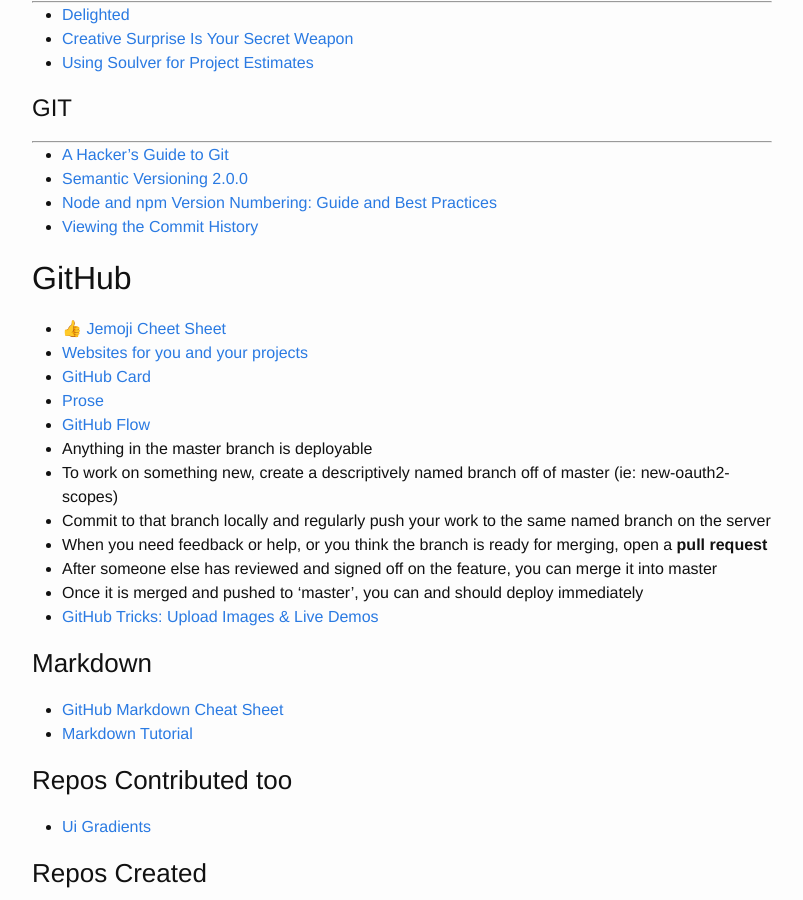
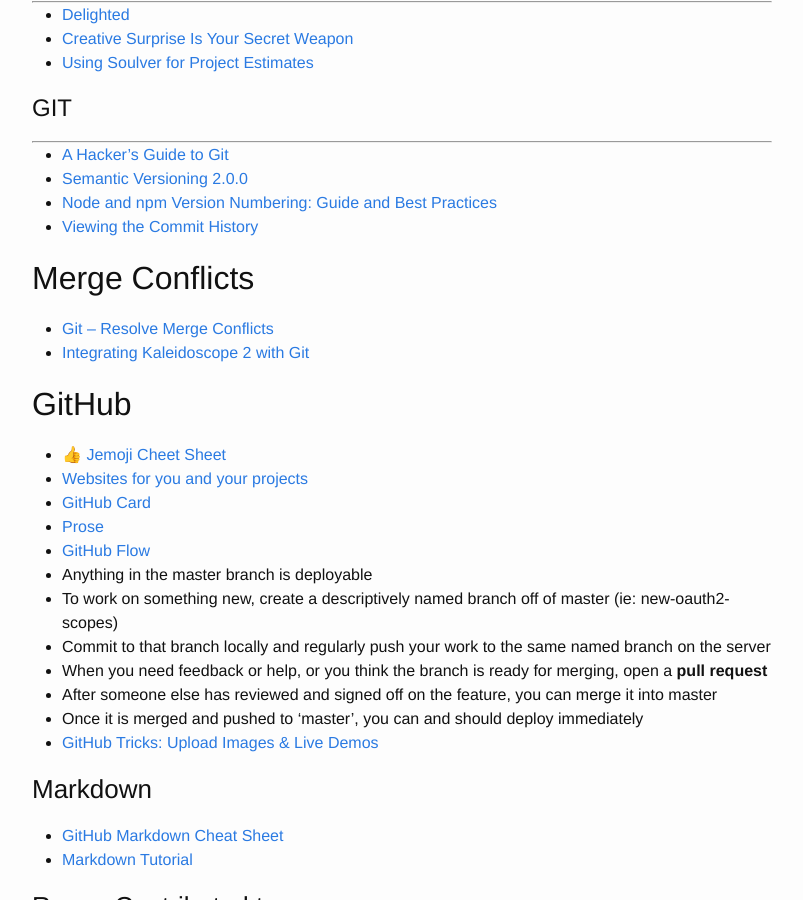
Before and after one commit to brownerd/brownerd.github.io, a Jekyll site: the page built from _posts/2014-10-06-reading-list-2014.md, in a window 1280 px wide and 900 px high, scrolled down 14696 px. Shown: the whole window, without its empty margins (238-1041 px from the left). Built offline with Jekyll 4.4.1, drawn with Linux system fonts in a browser that asks for light colours; emoji names are drawn with the system emoji font.

Commit message:
add git merge conflict articles

```diff
--- a/_posts/2014-10-06-reading-list-2014.md
+++ b/_posts/2014-10-06-reading-list-2014.md
@@ -687,6 +687,12 @@ What is the largest installation of Jekyll to date?](https://github.com/jekyll/j
 - [Semantic Versioning 2.0.0](http://semver.org/)
 - [Node and npm Version Numbering: Guide and Best Practices](http://scotch.io/tutorials/javascript/node-and-npm-version-numbering-guide-and-best-practices)
 - [Viewing the Commit History](http://git-scm.com/book/en/Git-Basics-Viewing-the-Commit-History)
+
+## Merge Conflicts
+
+- [Git – Resolve Merge Conflicts](https://rtcamp.com/tutorials/git/git-resolve-merge-conflicts/)
+- [Integrating Kaleidoscope 2 with Git](http://blog.juerggutknecht.ch/integrating-kaleidoscope-with-git/)
+
 
 ## GitHub
 
```
